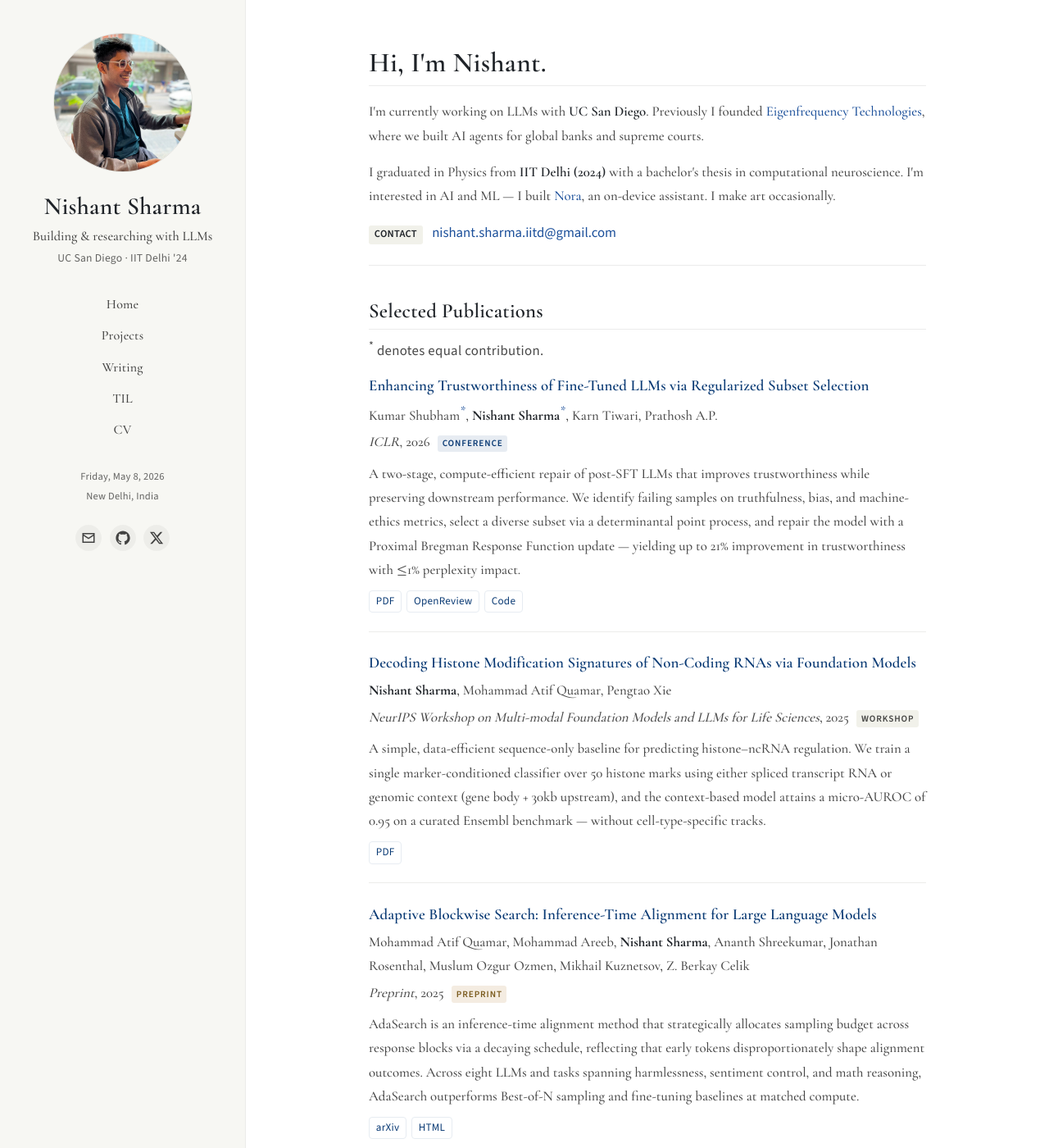
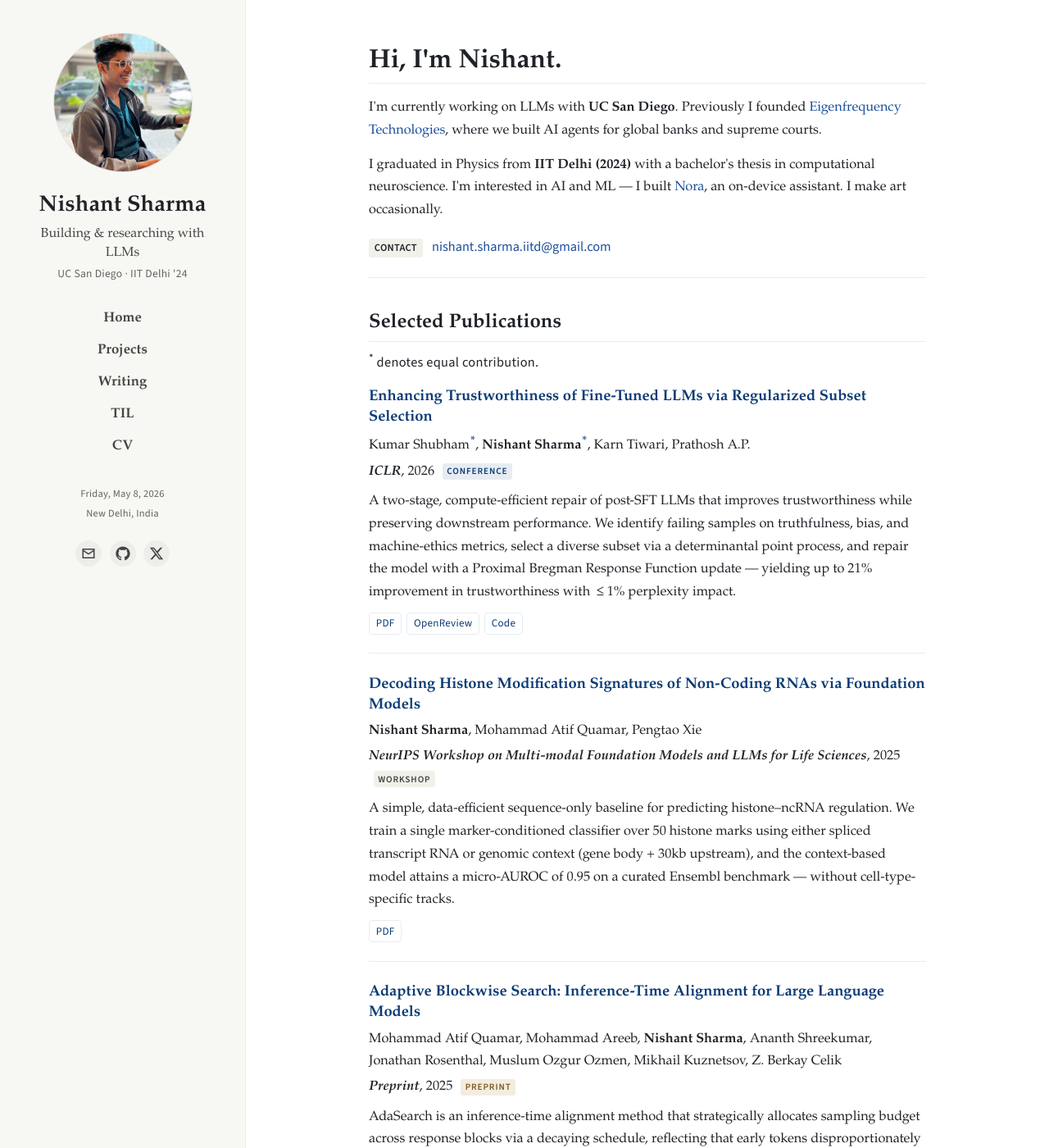
Before and after one commit to sevendaystoglory/sevendaystoglory.github.io, a Jekyll site: the page built from index.md, in a window 1280 px wide and 1400 px high. Shown: the whole window at 82% size. Built offline with Jekyll 4.4.1, drawn with Linux system fonts in a browser that asks for light colours.

Commit message:
style: switch to Palatino with heavier weights for readability
Drop Cormorant Garamond (display face, too thin for body) and switch the
serif stack to Palatino → Georgia. Bump body weight to 500 and headings
to 700 so paragraphs read with appropriate heft. Tighten body size to
17px / line-height 1.7.

```diff
--- a/_layouts/default.html
+++ b/_layouts/default.html
@@ -6,7 +6,7 @@
     <title>{{ page.title }} | {{ site.title }}</title>
     <link rel="preconnect" href="https://fonts.googleapis.com">
     <link rel="preconnect" href="https://fonts.gstatic.com" crossorigin>
-    <link href="https://fonts.googleapis.com/css2?family=Cormorant+Garamond:wght@500;600;700&family=Source+Sans+3:wght@400;500;600&display=swap" rel="stylesheet">
+    <link href="https://fonts.googleapis.com/css2?family=Source+Sans+3:wght@400;500;600&display=swap" rel="stylesheet">
     <link rel="stylesheet" href="{{ '/assets/css/main.css' | relative_url }}">
     {% seo %}
     {% feed_meta %}
--- a/assets/css/main.css
+++ b/assets/css/main.css
@@ -24,7 +24,7 @@
     --footer-bg: #1f2328;
     --footer-fg: #f8f9fb;
 
-    --serif: "Cormorant Garamond", "TeX Gyre Pagella", "Palatino Linotype", "Book Antiqua", Palatino, Georgia, serif;
+    --serif: Palatino, "Palatino Linotype", "Palatino LT STD", "Book Antiqua", "URW Palladio L", "TeX Gyre Pagella", Georgia, serif;
     --sans: "Source Sans 3", -apple-system, BlinkMacSystemFont, "Segoe UI", Roboto, Helvetica, Arial, sans-serif;
     --mono: "SFMono-Regular", Consolas, "Liberation Mono", Menlo, Courier, monospace;
 
@@ -37,8 +37,9 @@ html, body { margin: 0; padding: 0; }
 
 body {
     font-family: var(--serif);
-    font-size: 18px;
-    line-height: 1.75;
+    font-size: 17px;
+    line-height: 1.7;
+    font-weight: 500;
     color: var(--ink);
     background: var(--paper);
     -webkit-font-smoothing: antialiased;
@@ -54,10 +55,10 @@ a:hover { color: var(--accent-deep); text-decoration: underline; text-underline-
 
 h1, h2, h3, h4, h5 {
     font-family: var(--serif);
-    font-weight: 600;
+    font-weight: 700;
     color: var(--ink-soft);
     line-height: 1.25;
-    letter-spacing: 0.01em;
+    letter-spacing: 0.005em;
 }
 
 img { max-width: 100%; height: auto; display: block; }
@@ -103,15 +104,16 @@ img { max-width: 100%; height: auto; display: block; }
 
 .sidebar-name {
     font-family: var(--serif);
-    font-size: 1.85rem;
-    font-weight: 600;
+    font-size: 1.7rem;
+    font-weight: 700;
     color: var(--ink);
     margin: 0.25rem 0 0.4rem;
-    letter-spacing: 0.01em;
+    letter-spacing: 0.005em;
 }
 .sidebar-role {
     font-family: var(--serif);
-    font-size: 1.02rem;
+    font-size: 1rem;
+    font-weight: 500;
     color: var(--ink-soft);
     margin: 0 0 0.15rem;
     line-height: 1.4;
@@ -128,7 +130,7 @@ img { max-width: 100%; height: auto; display: block; }
 .sidebar-nav ul { list-style: none; padding: 0; margin: 0; }
 .sidebar-nav li {
     margin: 0.15rem 0;
-    font-size: 1rem;
+    font-size: 1.05rem;
     font-family: var(--serif);
 }
 .sidebar-nav a {
@@ -136,8 +138,8 @@ img { max-width: 100%; height: auto; display: block; }
     color: var(--ink-soft);
     padding: 0.25rem 0;
     position: relative;
-    font-weight: 500;
-    letter-spacing: 0.01em;
+    font-weight: 600;
+    letter-spacing: 0;
 }
 .sidebar-nav a::after {
     content: "";
@@ -214,17 +216,19 @@ img { max-width: 100%; height: auto; display: block; }
 }
 .intro-greeting {
     font-family: var(--serif);
-    font-size: 2.1rem;
-    font-weight: 600;
+    font-size: 2rem;
+    font-weight: 700;
     color: var(--ink);
     margin: 0 0 1rem;
-    letter-spacing: 0.01em;
+    letter-spacing: 0;
+    line-height: 1.2;
 }
 .intro-lede, .intro-body {
     font-family: var(--serif);
-    font-size: 1.08rem;
+    font-size: 1.05rem;
+    font-weight: 500;
     line-height: 1.7;
-    color: var(--ink-soft);
+    color: var(--ink);
     margin: 0 0 0.9rem;
 }
 .intro-contact {
@@ -253,28 +257,28 @@ img { max-width: 100%; height: auto; display: block; }
 .section-title,
 h2 {
     font-family: var(--serif);
-    font-size: 1.55rem;
-    font-weight: 600;
+    font-size: 1.5rem;
+    font-weight: 700;
     color: var(--ink);
     margin: 0 0 1.25rem;
     padding-bottom: 0.4rem;
     border-bottom: 1px solid var(--border);
-    letter-spacing: 0.01em;
+    letter-spacing: 0;
 }
 h3 {
     font-family: var(--serif);
-    font-size: 1.2rem;
-    font-weight: 600;
+    font-size: 1.18rem;
+    font-weight: 700;
     color: var(--ink-soft);
     margin: 1.5rem 0 0.6rem;
 }
 h1 {
     font-family: var(--serif);
-    font-size: 2rem;
-    font-weight: 600;
+    font-size: 1.95rem;
+    font-weight: 700;
     color: var(--ink);
     margin: 0 0 1.25rem;
-    letter-spacing: 0.01em;
+    letter-spacing: 0;
 }
 
 /* ------------------------------------------------------------------
@@ -301,17 +305,18 @@ h1 {
 
 .pub-title {
     font-family: var(--serif);
-    font-size: 1.18rem;
-    font-weight: 600;
+    font-size: 1.15rem;
+    font-weight: 700;
     color: var(--accent-deep);
     margin: 0 0 0.35rem;
     line-height: 1.35;
-    letter-spacing: 0.005em;
+    letter-spacing: 0;
 }
 .pub-authors {
     font-family: var(--serif);
-    font-size: 1rem;
-    color: var(--ink-soft);
+    font-size: 0.98rem;
+    font-weight: 500;
+    color: var(--ink);
     margin: 0 0 0.2rem;
     line-height: 1.55;
 }
@@ -326,11 +331,12 @@ h1 {
 }
 .pub-venue {
     font-family: var(--serif);
-    font-size: 0.97rem;
+    font-size: 0.95rem;
+    font-weight: 500;
     color: var(--ink-muted);
     margin: 0 0 0.55rem;
 }
-.pub-venue em { display: inline; text-align: inherit; margin: 0; font-size: inherit; color: var(--ink-soft); }
+.pub-venue em { display: inline; text-align: inherit; margin: 0; font-size: inherit; color: var(--ink); font-style: italic; font-weight: 600; }
 .pub-type {
     display: inline-block;
     font-family: var(--sans);
@@ -351,8 +357,9 @@ h1 {
 
 .pub-abstract {
     font-family: var(--serif);
-    font-size: 0.97rem;
-    line-height: 1.6;
+    font-size: 0.95rem;
+    font-weight: 500;
+    line-height: 1.65;
     color: var(--ink-soft);
     margin: 0 0 0.65rem;
 }
@@ -420,8 +427,8 @@ h1 {
 .project-card-body { padding: 1rem 1.1rem 1.2rem; flex: 1; display: flex; flex-direction: column; }
 .project-card-title {
     font-family: var(--serif);
-    font-size: 1.15rem;
-    font-weight: 600;
+    font-size: 1.13rem;
+    font-weight: 700;
     color: var(--accent-deep);
     margin: 0 0 0.2rem;
     line-height: 1.3;
@@ -436,7 +443,8 @@ h1 {
 }
 .project-card-desc {
     font-family: var(--serif);
-    font-size: 0.97rem;
+    font-size: 0.95rem;
+    font-weight: 500;
     line-height: 1.55;
     color: var(--ink-soft);
     margin: 0;
@@ -470,19 +478,20 @@ h1 {
 }
 .news-link, .til-link {
     font-family: var(--serif);
-    font-size: 1.02rem;
-    color: var(--ink-soft);
+    font-size: 1rem;
+    font-weight: 500;
+    color: var(--ink);
     flex: 1;
 }
 .news-link:hover, .til-link:hover { color: var(--accent); }
 
-.til-link { font-size: 0.98rem; }
+.til-link { font-size: 0.95rem; }
 
 /* ------------------------------------------------------------------
    Long-form post body styling (used on individual posts)
 ------------------------------------------------------------------ */
-.container p { font-size: 1.05rem; line-height: 1.75; color: var(--ink-soft); }
-.container ul, .container ol { line-height: 1.75; color: var(--ink-soft); }
+.container p { font-size: 1.02rem; font-weight: 500; line-height: 1.7; color: var(--ink); }
+.container ul, .container ol { line-height: 1.7; font-weight: 500; color: var(--ink); }
 
 strong {
     color: var(--ink);
```
